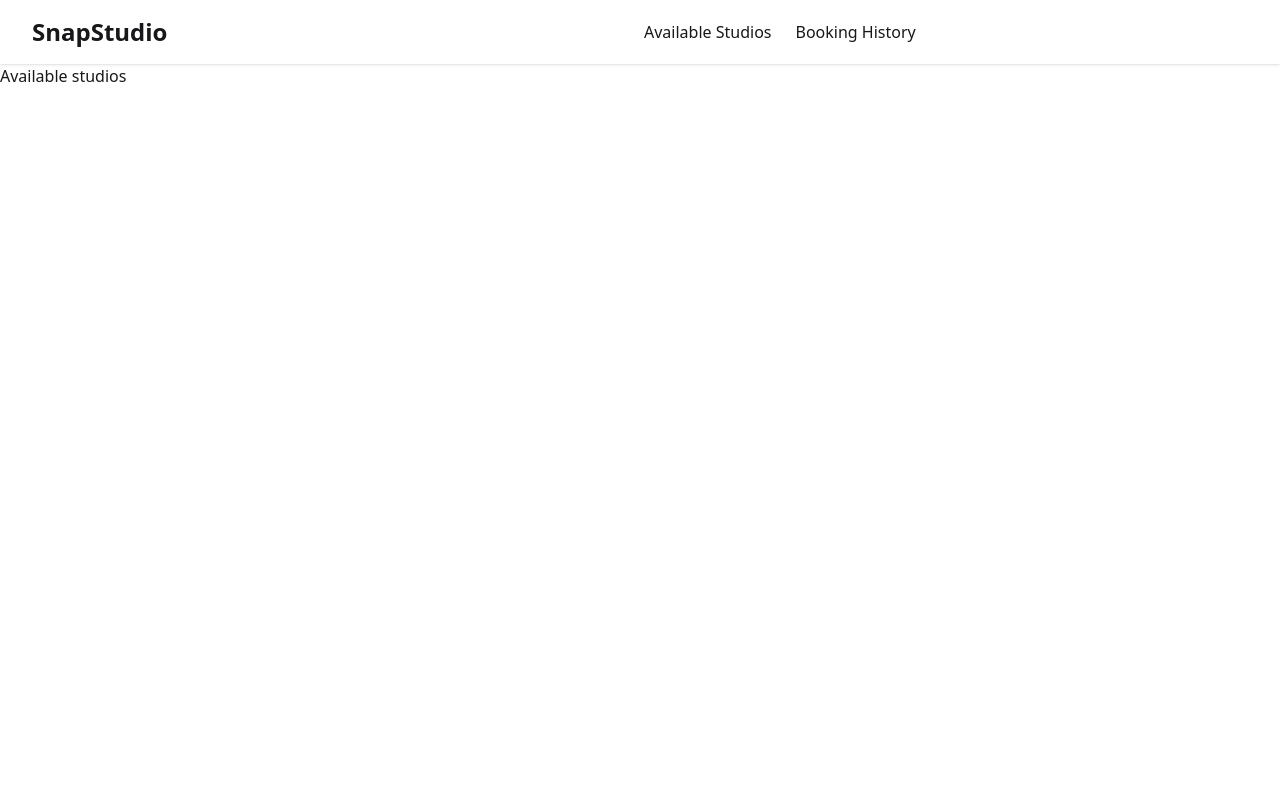
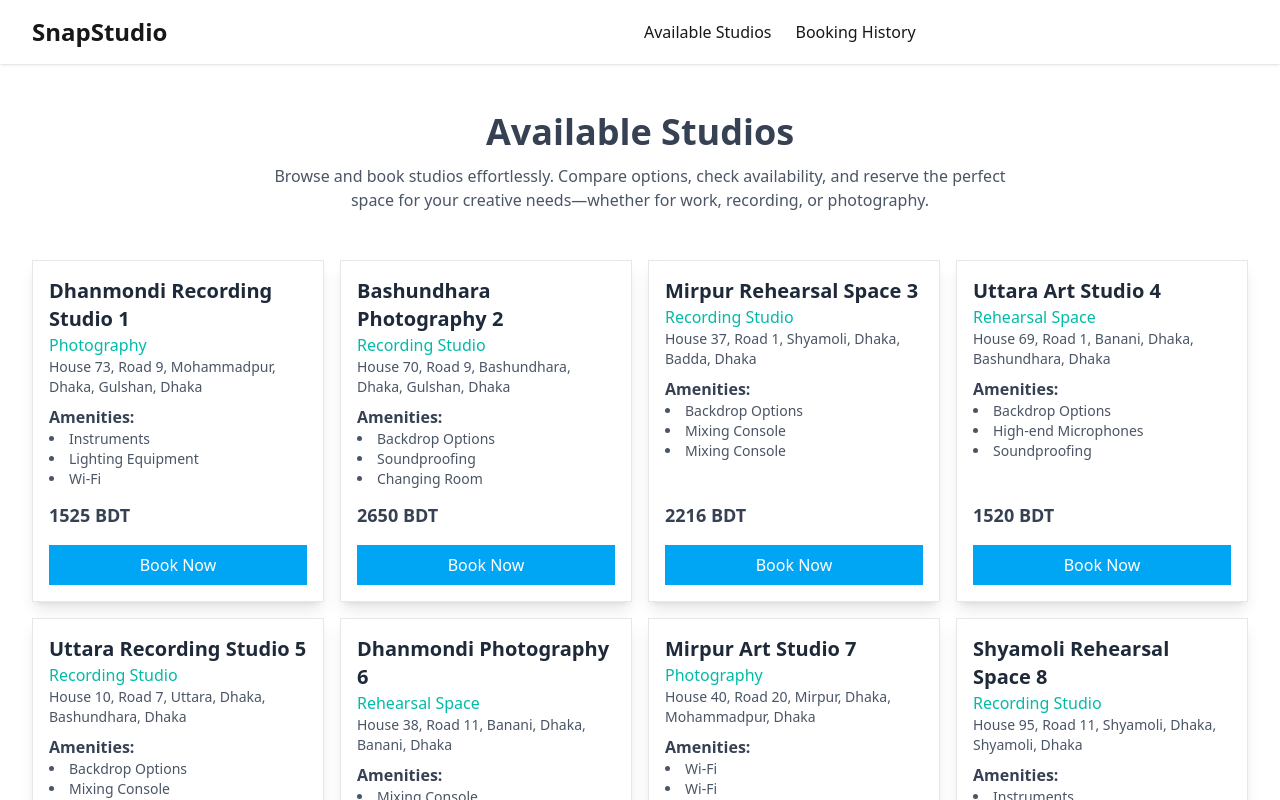
Before and after one commit to Ashiqur1819/Snap-Studio, a React (Vite) app: page /available_studios in a window 1280 px wide. Shown: the top 800 px of the page. Built offline with nearby package versions, Linux system fonts and the light colour scheme.

Commit message:
Added available studios page

```diff
--- /dev/null
+++ b/src/components/AvailableStudiosCard.jsx
@@ -0,0 +1,39 @@
+
+
+const AvailableStudiosCard = ({studio}) => {
+    const {Name, Type, Location, Amenities, PricePerHour, Currency, Rating } =
+      studio || {};
+
+    return (
+      <div className="bg-white shadow-lg rounded-none p-4 border border-gray-200 flex flex-col justify-between">
+        <div>
+          <h2 className="text-xl font-semibold text-gray-800">{Name}</h2>
+          <p className="text-teal-500 font-medium">{Type}</p>
+          <p className="text-gray-600 text-sm">
+            {Location.Address}, {Location.Area}, {Location.City}
+          </p>
+
+          <div className="mt-2">
+            <p className="text-gray-700 font-semibold">Amenities:</p>
+            <ul className="text-gray-600 text-sm list-disc list-inside">
+              {Amenities.slice(0, 3).map((amenity, index) => (
+                <li key={index}>{amenity}</li>
+              ))}
+            </ul>
+          </div>
+        </div>
+        <div>
+          <div className="mt-3 flex justify-between items-center">
+            <span className="text-gray-700 text-lg font-bold">
+              {PricePerHour} {Currency}
+            </span>
+          </div>
+          <button className="mt-4 w-full bg-sky-500 text-white py-2 rounded-none hover:bg-sky-600 transition cursor-pointer">
+            Book Now
+          </button>
+        </div>
+      </div>
+    );
+};
+
+export default AvailableStudiosCard;
--- a/src/pages/AvailableStudios.jsx
+++ b/src/pages/AvailableStudios.jsx
@@ -1,10 +1,37 @@
+import { useEffect, useState } from "react";
+import AvailableStudiosCard from "../components/AvailableStudiosCard";
 
 
 const AvailableStudios = () => {
+
+    const [studios, setStudios] = useState([])
+
+    useEffect(() => {
+        fetch("studio-mock-api.json")
+        .then(res => res.json())
+        .then(data => setStudios(data))
+    }, [setStudios])
+
+
     return (
-        <div>
-            Available studios
+      <div className="px-4 md:px-6 lg:px-8 mt-12">
+        <h2 className="text-3xl md:text-4xl text-center font-bold text-gray-700 mb-3">
+          Available Studios
+        </h2>
+        <p className="max-w-3xl mx-auto text-center text-gray-600">
+          Browse and book studios effortlessly. Compare options, check
+          availability, and reserve the perfect space for your creative
+          needs—whether for work, recording, or photography.
+        </p>
+        <div className="grid grid-cols-2 md:grid-cols-3 lg:grid-cols-4 gap-4 mt-12">
+          {studios.map((studio) => (
+            <AvailableStudiosCard
+              studio={studio}
+              key={studio.Id}
+            ></AvailableStudiosCard>
+          ))}
         </div>
+      </div>
     );
 };
 
```
